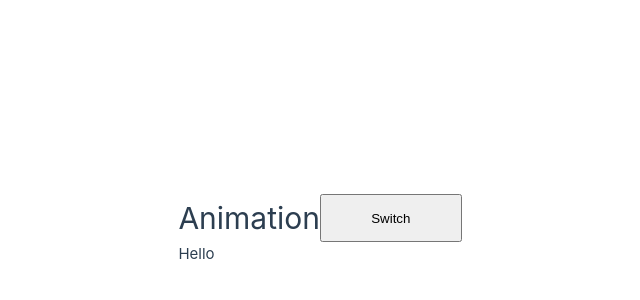
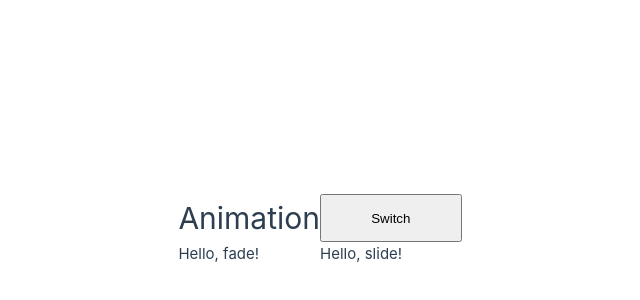
Before and after one commit to 2630-Daichi-Inoue/vue-lesson, a Vue app: page / in a window 1280 px wide. Shown: the part 170-470 px from the top of the page, without its empty margins (320-960 px from the left). Built offline with nearby package versions, Linux system fonts and the light colour scheme.

Commit message:
lesson 114

```diff
--- a/src/App.vue
+++ b/src/App.vue
@@ -7,7 +7,10 @@
   <h1>Animation</h1>
   <button @click="isShow = !isShow">Switch</button>
   <Transition name="fade">
-    <div v-if="isShow">Hello</div>
+    <div v-if="isShow">Hello, fade!</div>
+  </Transition>
+  <Transition name="slide">
+    <div v-if="isShow">Hello, slide!</div>
   </Transition>
 </template>
 <style scoped>
@@ -29,4 +32,18 @@
   .fade-leave-to {
     opacity: 0;
   }
+  .slide-enter-active {
+    animation: slide 1s;
+  }
+  .slide-leave-active {
+    animation: slide 1s reverse;
+  }
+  @keyframes slide {
+    0% {
+      transform: translateX(20px);
+    }
+    100% {
+      transform: translateX(0);
+    }
+  }
 </style>
```
